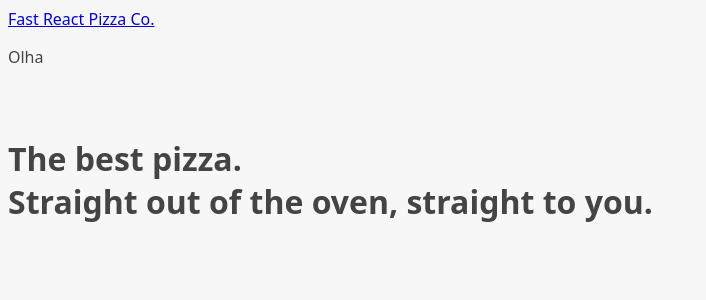
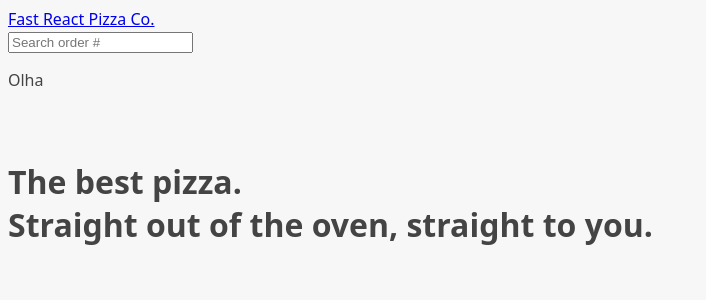
Before and after one commit to OlgaPrikhodko/Fast-React-Pizza, a React (Vite) app: page / in a window 1280 px wide. Shown: the top 300 px of the page, without its empty margins (0-706 px from the left). Built offline with nearby package versions, Linux system fonts and the light colour scheme.

Commit message:
⭐ feat(Header):  add search Order input

```diff
--- /dev/null
+++ b/src/features/order/SearchOrder.tsx
@@ -0,0 +1,28 @@
+import { useState } from "react";
+import { useNavigate } from "react-router-dom";
+
+const SearchOrder: React.FC = () => {
+  const [query, setQuery] = useState("");
+  const navigate = useNavigate();
+
+  function handleSubmit(e: React.FormEvent<HTMLFormElement>) {
+    e.preventDefault();
+
+    if (!query) return;
+
+    navigate(`/order/${query}`);
+    setQuery("");
+  }
+
+  return (
+    <form onSubmit={(e) => handleSubmit(e)}>
+      <input
+        placeholder="Search order #"
+        value={query}
+        onChange={(e) => setQuery(e.target.value)}
+      />
+    </form>
+  );
+};
+
+export default SearchOrder;
--- a/src/ui/Header.tsx
+++ b/src/ui/Header.tsx
@@ -1,3 +1,4 @@
+import SearchOrder from "@/features/order/SearchOrder";
 import { Link } from "react-router-dom";
 
 const Header: React.FC = () => {
@@ -5,6 +6,8 @@ const Header: React.FC = () => {
     <header>
       <Link to="/">Fast React Pizza Co.</Link>
 
+      <SearchOrder />
+
       <p>Olha</p>
     </header>
   );
```
